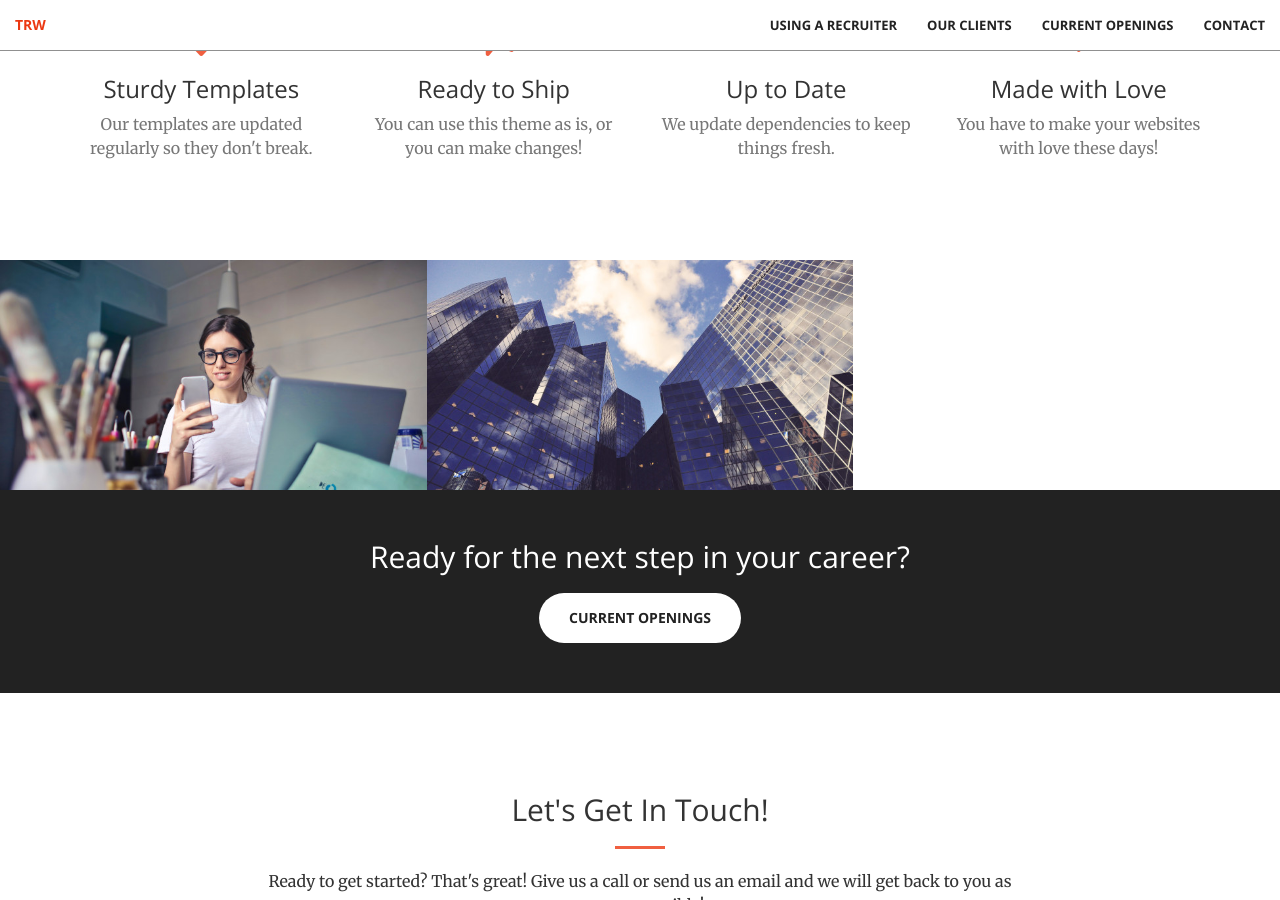
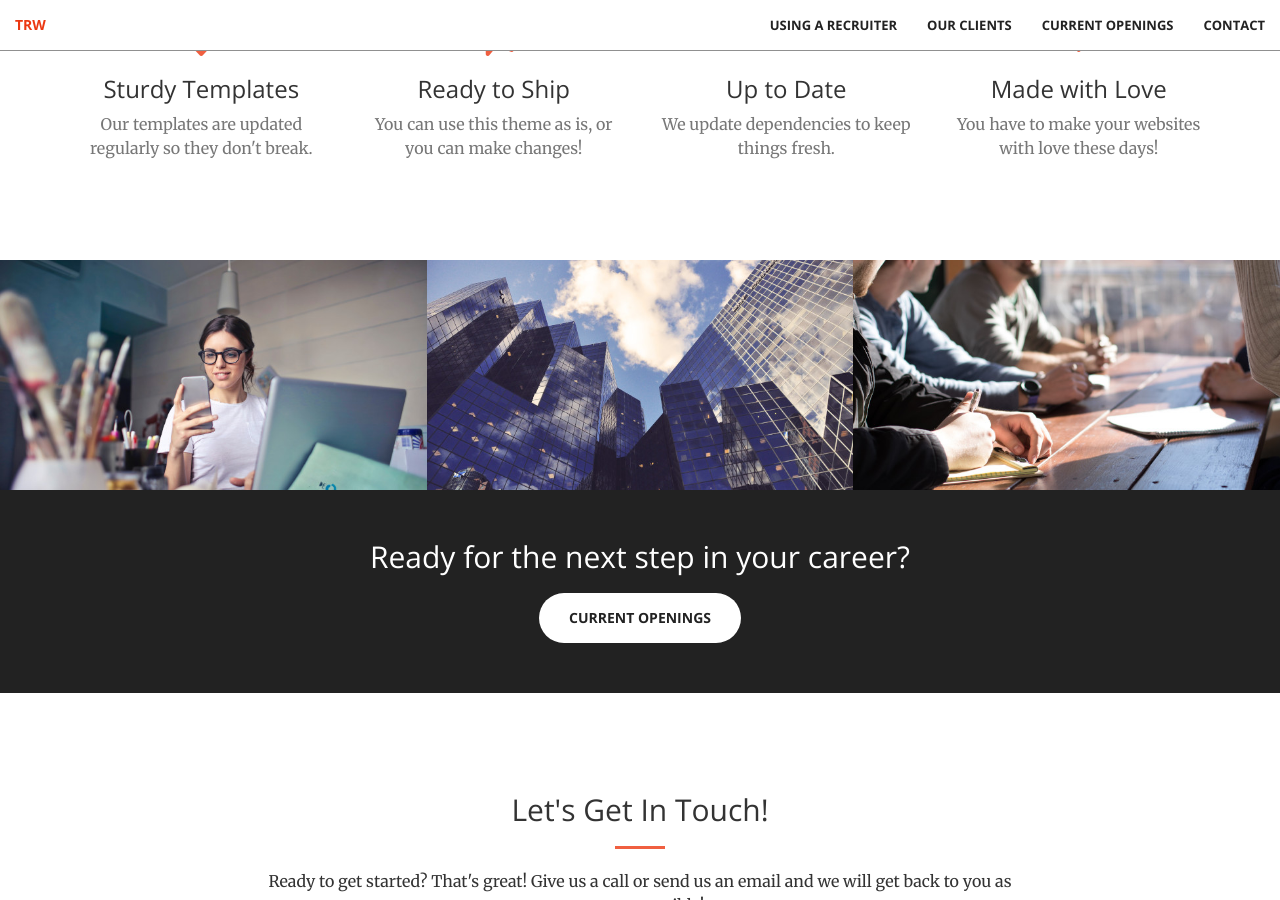
Before and after one commit to thatvirtualboy/rakcloud.github.io, a Jekyll site: the page built from index.html, in a window 1280 px wide and 900 px high, scrolled down 1538 px. Built offline with Jekyll 4.4.1, drawn with Linux system fonts in a browser that asks for light colours.

Commit message:
Update portfolio.html

```diff
--- a/_includes/portfolio.html
+++ b/_includes/portfolio.html
@@ -31,6 +31,21 @@
                     </div>
                 </a>
             </div>
+            <div class="col-lg-4 col-sm-6">
+                <a href="#" class="portfolio-box">
+                    <img src="img/portfolio/3.jpg" class="img-responsive" alt="">
+                    <div class="portfolio-box-caption">
+                        <div class="portfolio-box-caption-content">
+                            <div class="project-category text-faded">
+                                Endorsements
+                            </div>
+                            <div class="project-name">
+                                See why TRW can make all the difference
+                            </div>
+                        </div>
+                    </div>
+                </a>
+            </div>
         </div>
     </div>
 </section>
```
Also changed, not shown: other parts of _includes/portfolio.html (+2 -2 lines).
